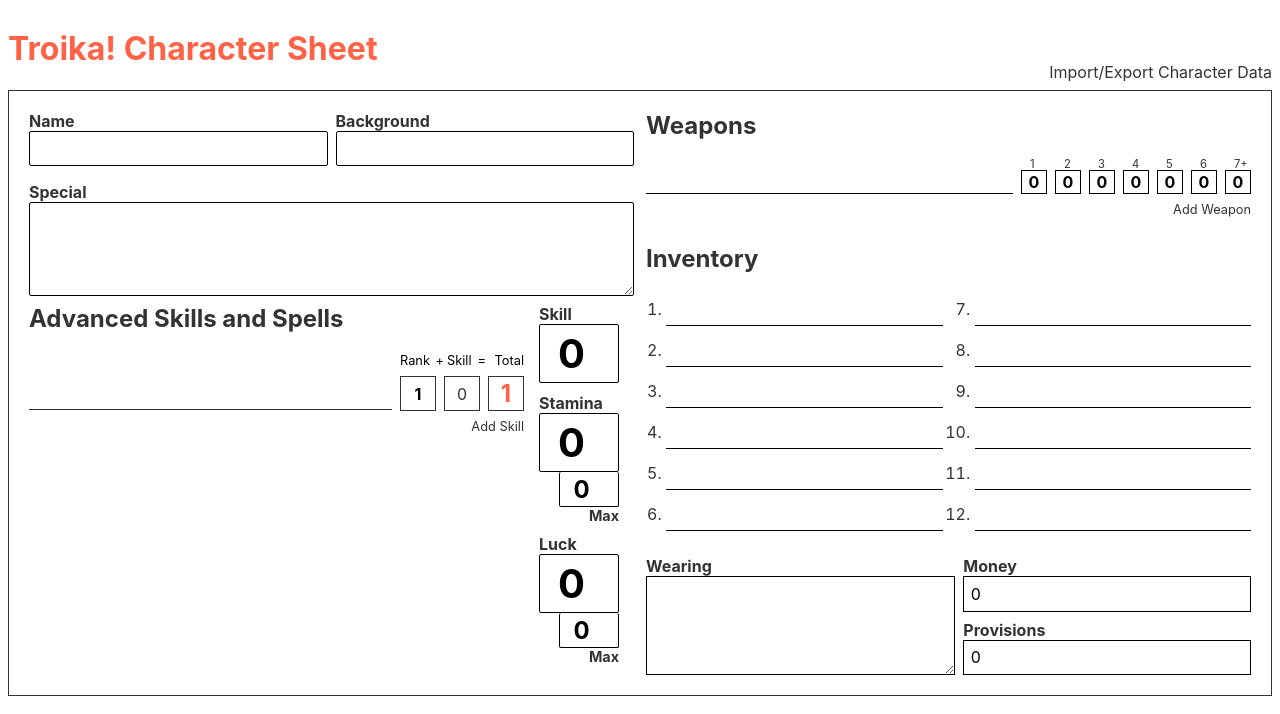
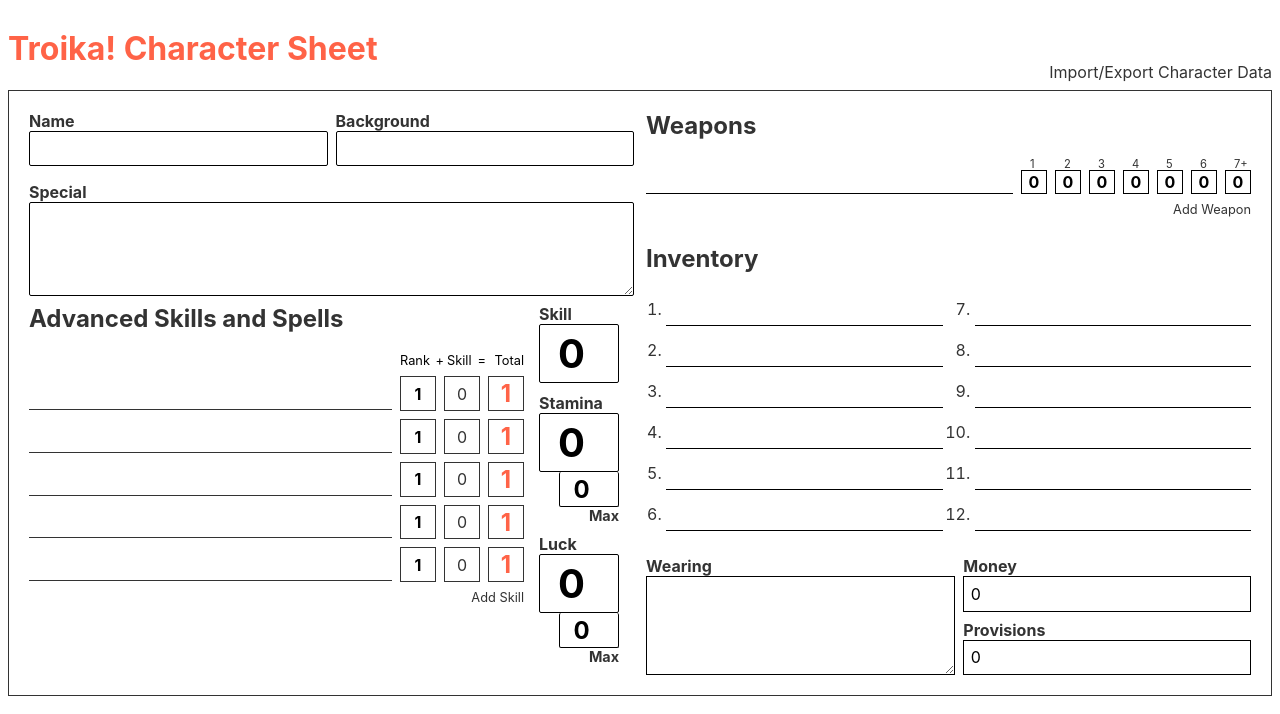
Before and after one commit to timfoley/troika-character-sheet, a React (Create React App) app: page / in a window 1280 px wide. Shown: the top 714 px of the page. Built offline with nearby package versions, Linux system fonts and the light colour scheme.

Commit message:
Redo Skills data flow and fix Weapons
Keys were the key!!!

```diff
--- a/src/Skills.js
+++ b/src/Skills.js
@@ -1,66 +1,13 @@
-import React, { useState } from "react";
+import React from "react";
 import PropTypes from "prop-types";
 
 import "./Skills.css";
-
-function Skill(props) {
-	const [skill, setSkill] = useState(props.skill);
-
-	const setSkillName = e => {
-		setSkill({ ...skill, name: e.target.value });
-	};
-
-	const setSkillRank = e => {
-		setSkill({ ...skill, rank: parseInt(e.target.value) });
-	};
-
-	const updateCharacter = e => {
-		const newSkills = props.skills;
-		newSkills[props.index] = skill;
-		props.updateCharacter("skills", newSkills);
-	};
-
-	return (
-		<React.Fragment>
-			<div className="skill__name">
-				<input
-					aria-label="skill name"
-					class="skill__name__input"
-					type="text"
-					value={skill.name}
-					onBlur={updateCharacter}
-					onChange={setSkillName}
-				/>
-			</div>
-			<input
-				aria-label="skill rank"
-				className="skill__box skill__box--rank hide-spinners"
-				type="number"
-				value={skill.rank}
-				onBlur={updateCharacter}
-				onChange={setSkillRank}
-			/>
-			<div
-				aria-label="skill stat"
-				className="skill__box skill__box--skill-stat"
-			>
-				{props.skillStat}
-			</div>
-			<div
-				aria-label="skill total"
-				className="skill__box skill__box--total"
-			>
-				{skill.rank + props.skillStat}
-			</div>
-		</React.Fragment>
-	);
-}
 
 export function Skills(props) {
 	const addSkill = () => {
 		props.updateCharacter("skills", [
 			...props.skills,
-			{ name: "", rank: 1 }
+			{ name: "", rank: 1 },
 		]);
 	};
 
@@ -68,6 +15,21 @@
 		if (e.which === 32 || e.key === "enter") {
 			addSkill();
 		}
+	};
+
+	const setSkillName = (i, name) => {
+		const newSkills = props.skills;
+		newSkills[i] = { ...newSkills[i], name };
+		props.updateCharacter("skills", newSkills);
+	};
+
+	const setSkillRank = (i, rank) => {
+		const newSkills = props.skills;
+		newSkills[i] = {
+			...newSkills[i],
+			rank,
+		};
+		props.updateCharacter("skills", newSkills);
 	};
 
 	return (
@@ -84,15 +46,40 @@
 					Total
 				</div>
 				{props.skills.map((skill, index) => (
-					<Skill
-						key={skill.name}
-						skill={skill}
-						skills={props.skills}
-						index={index}
-						skillStat={props.skillStat}
-						updateCharacter={props.updateCharacter}
-						tabIndex="0"
-					/>
+					<React.Fragment key={skill + index}>
+						<div className="skill__name">
+							<input
+								aria-label="skill name"
+								className="skill__name__input"
+								type="text"
+								defaultValue={skill.name}
+								onChange={e =>
+									setSkillName(index, e.target.value)
+								}
+							/>
+						</div>
+						<input
+							aria-label="skill rank"
+							className="skill__box skill__box--rank hide-spinners"
+							type="number"
+							defaultValue={skill.rank}
+							onChange={e =>
+								setSkillRank(index, parseInt(e.target.value))
+							}
+						/>
+						<div
+							aria-label="skill stat"
+							className="skill__box skill__box--skill-stat"
+						>
+							{props.skillStat}
+						</div>
+						<div
+							aria-label="skill total"
+							className="skill__box skill__box--total"
+						>
+							{skill.rank + props.skillStat}
+						</div>
+					</React.Fragment>
 				))}
 			</div>
 			<div
@@ -111,10 +98,16 @@
 Skills.propTypes = {
 	skills: PropTypes.array,
 	skillStat: PropTypes.number,
-	updateCharacter: PropTypes.func
+	updateCharacter: PropTypes.func,
 };
 
 Skills.defaultProps = {
-	skills: [{ name: "", rank: 1 }],
-	skillStat: 0
+	skills: [
+		{ name: "", rank: 1 },
+		{ name: "", rank: 1 },
+		{ name: "", rank: 1 },
+		{ name: "", rank: 1 },
+		{ name: "", rank: 1 },
+	],
+	skillStat: 0,
 };
```
Also changed, not shown: src/Weapons.js (+12 -4 lines).
